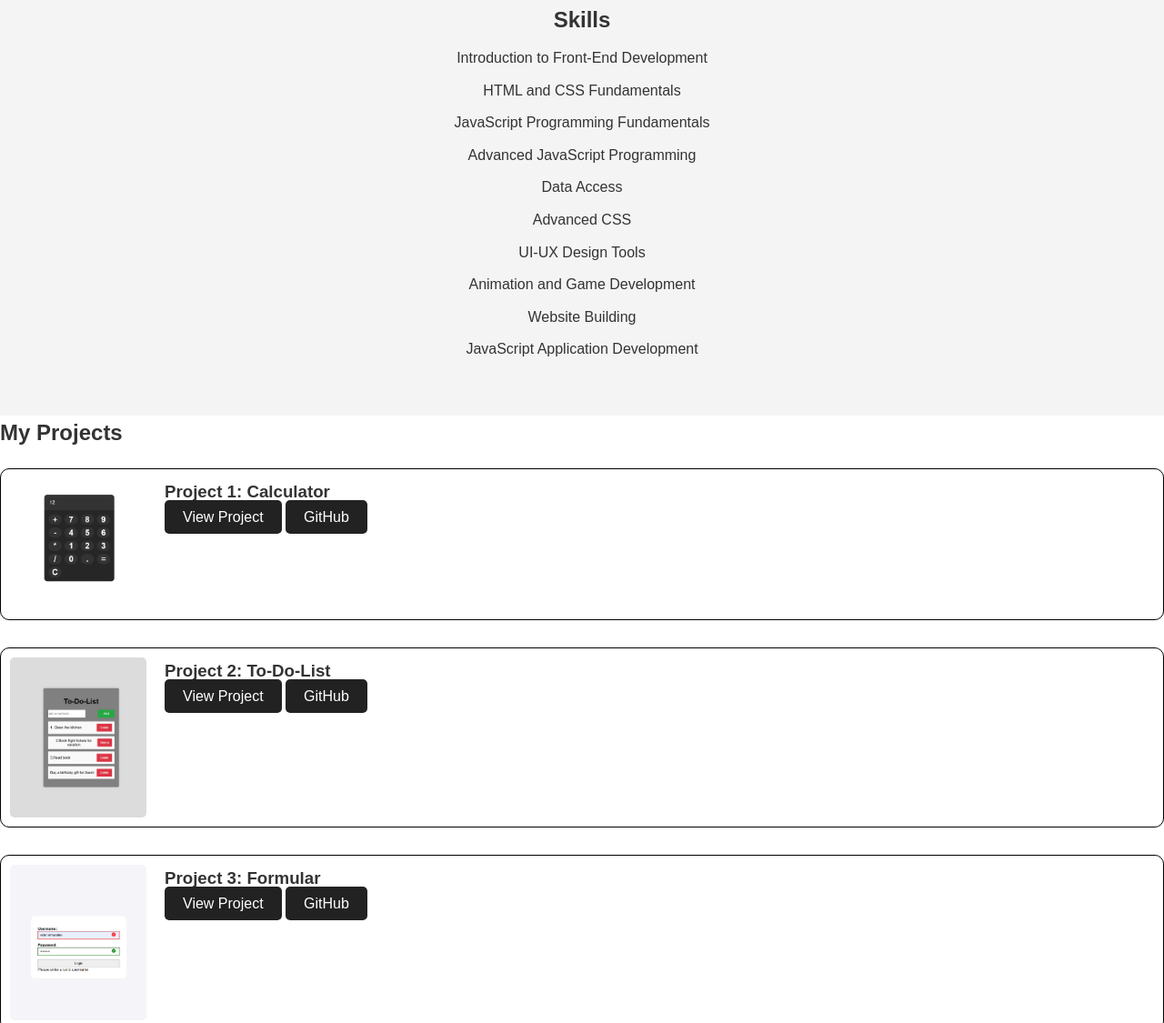
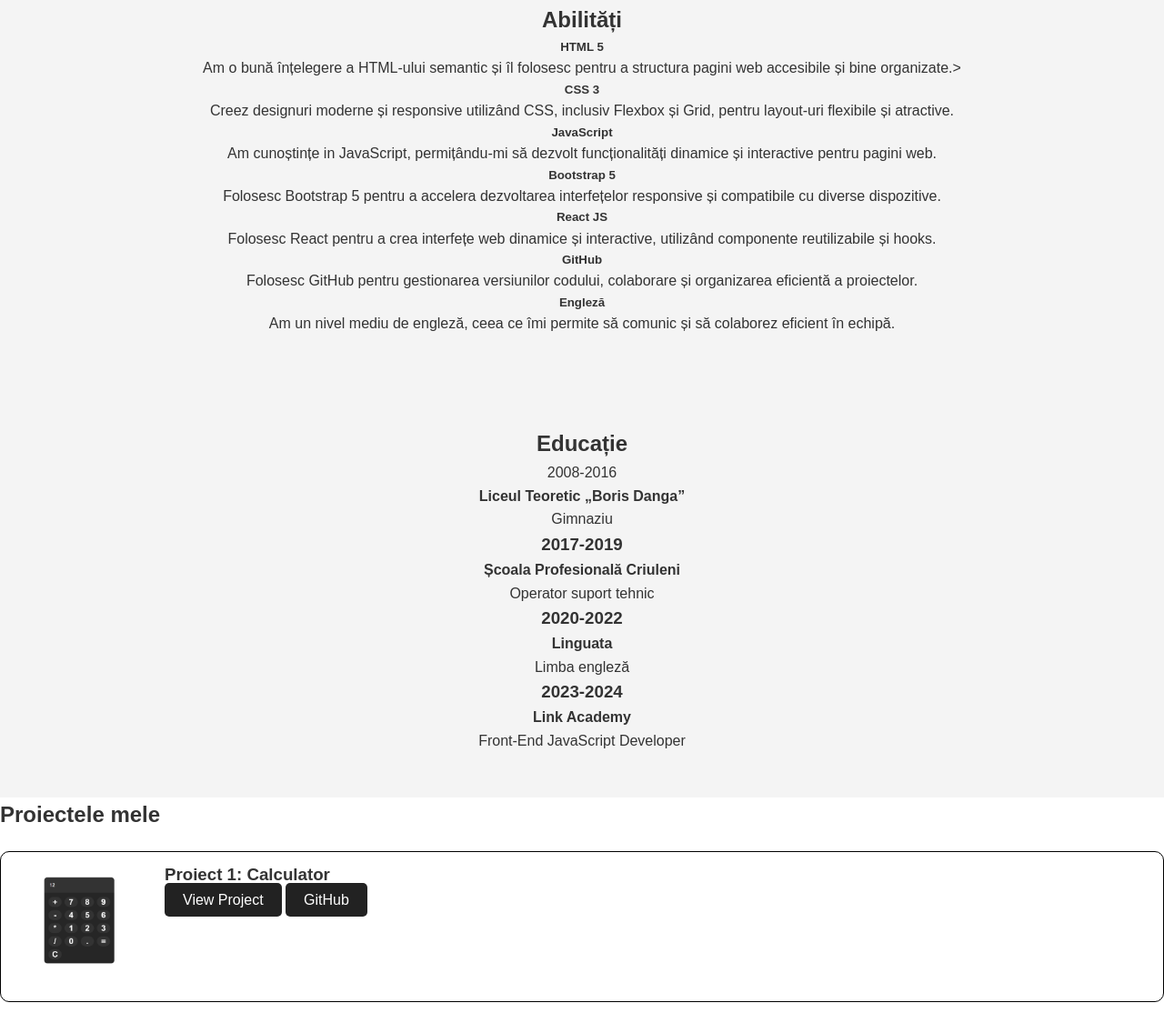
Before and after one commit to est-pgn/portofolio, a plain HTML site: page index.html in a window 1280 px wide. Shown: the part 913-2038 px from the top of the page at 91% size. Drawn offline with Linux system fonts and the light colour scheme.

Commit message:
Update index.html

```diff
--- a/index.html
+++ b/index.html
@@ -3,102 +3,77 @@
 <head>
     <meta charset="UTF-8">
     <meta name="viewport" content="width=device-width, initial-scale=1.0">
-    <title>Portfolio</title>
+    <title>Document</title>
     <link rel="stylesheet" href="style.css">
 </head>
 <body>
+
     <header>
         <nav>
             <ul>
-                <li><a href="#about">About</a></li>
-                <li><a href="#projects">Projects</a></li>
-                <li><a href="#skills">Skills</a></li>
-                <li><a href="#contact">Contact</a></li>
+                <li><a href="https://github.com/est-pgn " target="_blank"  rel="noopener" >GitHub</a></li>
+                <li><a href="https://www.linkedin.com/in/ermuratiev-estera-018bb029b?utm_source=share&utm_campaign=share_via&utm_content=profile&utm_medium=android_app" target="_blank" rel="noopener" >Linkedln</a></li>
+
             </ul>
         </nav>
     </header>
 
+
     <section id="intro">
         <h1>Welcome to My Portfolio</h1>
-        <p>I am Ermuratiev Estera, a Front-End Developer.</p>
+        <p>"Sunt Estera Ermuratiev, programator JavaScript junior. Îmi place să construiesc aplicații web simple și eficiente, concentrându-mă pe cod curat și performanță."</p>
         <a href="#projects" class="btn">View My Work</a>
-
-
-
     </section>
 
 
     <section id="skills">
-        <h2>Skills</h2>
-        <div class="skill">
-            <p>Introduction to Front-End Development</p>
-            <div></div>
-        </div>
-        <div class="skill">
-            <p>HTML and CSS Fundamentals</p>
-            <div ></div>
-        </div>
-
-        <div class="skill">
-            <p>JavaScript Programming Fundamentals</p>
-            <div></div>
-
-        </div>
-
-        <div class="skill">
-            <p>Advanced JavaScript Programming</p>
-            <div></div>
-
-        </div>
-
-        <div class="skill">
-            <p>Data Access</p>
-            <div></div>
-
-        </div>
-
-        <div class="skill">
-            <p>Advanced CSS</p>
-            <div></div>
-
-        </div>
-
-        <div class="skill">
-            <p>UI-UX Design Tools</p>
-            <div></div>
-
-        </div>
-
-        <div class="skill">
-            <p>Animation and Game Development</p>
-            <div></div>
-
-        </div>
-
-        <div class="skill">
-            <p>Website Building</p>
-            <div></div>
-
-        </div>
-
-        <div class="skill">
-            <p>JavaScript Application Development</p>
-            <div></div>
-
+        <h2>Abilități</h2>
+        <div class="skill-list">
+            <div class="skill-item"><h5>HTML 5</h5><p> Am o bună înțelegere a HTML-ului semantic și îl folosesc pentru a structura pagini web accesibile și bine organizate.></p></div>
+            <div class="skill-item"><h5>CSS 3</h5><p> Creez designuri moderne și responsive utilizând CSS, inclusiv Flexbox și Grid, pentru layout-uri flexibile și atractive.</p></div>
+            <div class="skill-item"><h5>JavaScript</h5><p> Am cunoștințe in JavaScript, permițându-mi să dezvolt funcționalități dinamice și interactive pentru pagini web.</p></div>
+            <div class="skill-item"><h5>Bootstrap 5</h5><p> Folosesc Bootstrap 5 pentru a accelera dezvoltarea interfețelor responsive și compatibile cu diverse dispozitive.</p></div>
+            <div class="skill-item"><h5>React JS</h5><p>Folosesc React pentru a crea interfețe web dinamice și interactive, utilizând componente reutilizabile și hooks.</p></div>
+            <div class="skill-item"><h5>GitHub</h5><p> Folosesc GitHub pentru gestionarea versiunilor codului, colaborare și organizarea eficientă a proiectelor.</p></div>
+            <div class="skill-item"><h5>Engleză</h5><p>Am un nivel mediu de engleză, ceea ce îmi permite să comunic și să colaborez eficient în echipă.</p></div>
         </div>
     </section>
 
 
 
+    <section id="skills">
+        <h2>Educație</h2>
+        <div class="skill-item"
+            <h3>2008-2016</h3>
+            <p><strong>Liceul Teoretic „Boris Danga”</strong></p>
+            <p>Gimnaziu</p>
+        </div>
+        <div class="skill-item">
+            <h3>2017-2019</h3>
+            <p><strong>Școala Profesională Criuleni</strong></p>
+            <p>Operator suport tehnic</p>
+        </div>
+        <div class="skill-item">
+            <h3>2020-2022</h3>
+            <p><strong>Linguata</strong></p>
+            <p>Limba engleză</p>
+        </div>
+        <div class="skill-item">
+            <h3>2023-2024</h3>
+            <p><strong>Link Academy</strong></p>
+            <p>Front-End JavaScript Developer</p>
+        </div>
+    </section>
+
     <section id="projects">
-        <h2>My Projects</h2>
+        <h2>Proiectele mele</h2>
 
         <!-- Proiect 1 -->
         <div class="project" data-aos="fade-up">
             <img src="img/Cap 3.png" alt="Project 1">
             <div>
-                <h3>Project 1: Calculator</h3>
-                <a href="https://est-pgn.github.io/Calculator/" target="_blank" class="btn">View Project</a>
+                <h3>Proiect 1: Calculator</h3>
+                <a href="file:///C:/Users/ASUS/Desktop/Calculator/index.html" target="_blank" class="btn">View Project</a>
                 <a href="https://github.com/est-pgn/Calculator.git" target="_blank" rel="noopener" class="btn">GitHub</a>
             </div>
         </div>
@@ -107,8 +82,8 @@
         <div class="project" data-aos="fade-up">
             <img src="img/Cap 1.png" alt="Project 2">
             <div>
-                <h3>Project 2: To-Do-List</h3>
-                <a href="https://est-pgn.github.io/To-Do-List/" target="_blank" class="btn">View Project</a>
+                <h3>Proiect 2: To-Do-List</h3>
+                <a href="file:///C:/Users/ASUS/Desktop/to%20do%20list/index.html" target="_blank" class="btn">View Project</a>
                 <a href="https://github.com/est-pgn/To-Do-List.git" target="_blank" rel="noopener" class="btn">GitHub</a>
             </div>
         </div>
@@ -117,25 +92,31 @@
         <div class="project" data-aos="fade-up">
             <img src="img/Cap 2.png" alt="Project 3">
             <div>
-                <h3>Project 3: Formular</h3>
-                <a href="https://est-pgn.github.io/Formular/" target="_blank" class="btn">View Project</a>
+                <h3>Proiect 3: Formular</h3>
+                <a href="file:///C:/Users/ASUS/Desktop/Formular/index.html" target="_blank" class="btn">View Project</a>
                 <a href="https://github.com/est-pgn/Formular.git" target="_blank" rel="noopener" class="btn">GitHub</a>
             </div>
         </div>
 
+    </section>
+
+      <!-- contact -->
+
+      <section id="contact">
+        <h2>Contact</h2>
+        <p>
+           <h5> Adresa: Moldova, Criuleni </h5>
+           <h5>Telefon: +373 67552608 </h5>
+           <h5> Poșta electronică:esfiri2000@gmail.com </h5>
+        </p>
 
     </section>
 
 
-    <section id="contact">
-        <h2>Contact</h2>
-        <p>Contact to me!</p>
-
-
-    </section>
-
+    <!-- footer -->
     <footer>
         <p>&copy; 2025 Ermuratiev Estera. All rights reserved.</p>
     </footer>
+
 </body>
 </html>
```
